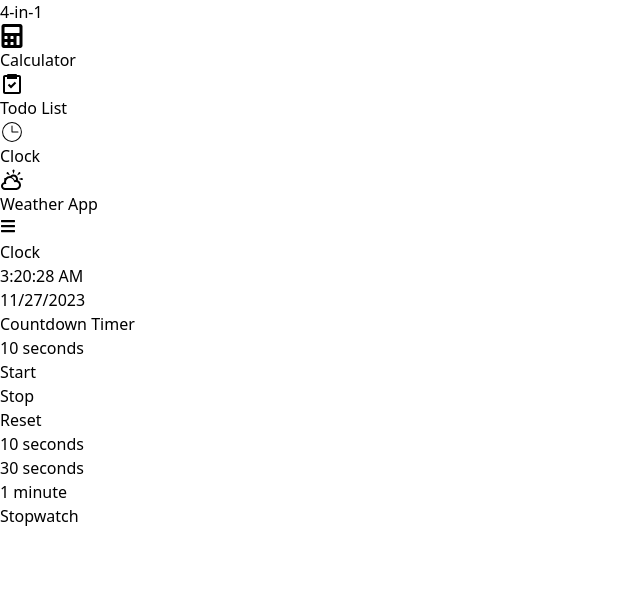
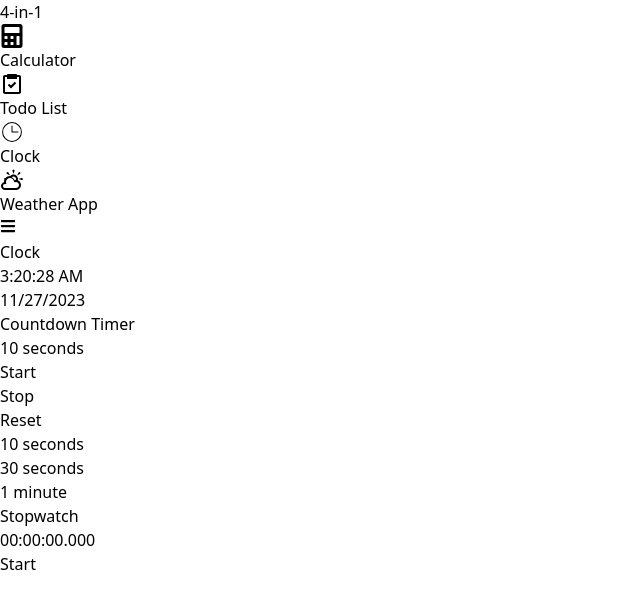
Before and after one commit to nm1008/4-in-1-typescript, a React (Vite) app: page /clock in a window 1280 px wide. Shown: the top 608 px of the page, without its empty margins (0-640 px from the left). Built offline with nearby package versions, Linux system fonts and the light colour scheme.

Commit message:
fixed components folder // implemented stopwatch in clock page

```diff
--- a/src/App.tsx
+++ b/src/App.tsx
@@ -1,6 +1,6 @@
 import { Routes, Route } from "react-router";
 
-import Nav from "./components/Navbar/Nav";
+import Nav from "./components/nav";
 import Calculator from "./pages/Calculator/Calculator";
 import Todo from "./pages/TodoList/Todo";
 import ClockPage from "./pages/Clock/ClockPage";
--- a/src/pages/Clock/ClockPage.tsx
+++ b/src/pages/Clock/ClockPage.tsx
@@ -1,5 +1,6 @@
 import Clock from "./Clock";
 import CountdownTimer from "./Countdown/CountdownTimer";
+import Stopwatch from "./Stopwatch/Stopwatch";
 
 const ClockPage = () => {
   return (
@@ -19,7 +20,7 @@ const ClockPage = () => {
           </div>
           <div className="w-full flex items-center justify-center flex-col md:w-1/2 mx-5">
             <h1 className="text-center text-3xl font-bold mb-5">Stopwatch</h1>
-            {/* <Stopwatch /> */}
+            <Stopwatch />
           </div>
         </div>
       </div>
--- a/src/pages/Clock/Countdown/CountdownTimer.tsx
+++ b/src/pages/Clock/Countdown/CountdownTimer.tsx
@@ -1,4 +1,4 @@
-import Button from "../../../components/Button/Button";
+import Button from "../../../components/Button";
 import { useEffect, useState } from "react";
 import CountdownExpired from "./CountdownExpired";
 
--- /dev/null
+++ b/src/pages/Clock/Stopwatch/Stopwatch.tsx
@@ -0,0 +1,71 @@
+import { useEffect, useState } from "react";
+import Button from "../../../components/Button";
+
+const Stopwatch = () => {
+  const [time, setTime] = useState<number | any>(0);
+  const [timer, setTimer] = useState<boolean | any>(false);
+
+  useEffect(() => {
+    if (timer) {
+      const intervalId = setInterval(() => {
+        setTime((prevTime: number) => prevTime + 10);
+      }, 10);
+      return () => clearInterval(intervalId);
+    }
+  }, [timer]);
+
+  const handleStartStopwatch = () => {
+    setTimer(true);
+  };
+
+  const handlePauseStopwatch = () => {
+    setTimer(false);
+  };
+
+  const handleResetStopwatch = () => {
+    setTime(0);
+    setTimer(false);
+  };
+
+  const formatTime = (milliseconds: number) => {
+    const totalMilliseconds = milliseconds;
+    const millisecondsPart = Math.floor(totalMilliseconds % 1000);
+    const seconds = Math.floor((totalMilliseconds / 1000) % 60);
+    const minutes = Math.floor((totalMilliseconds / (1000 * 60)) % 60);
+    const hours = Math.floor((totalMilliseconds / (1000 * 60 * 60)) % 24);
+
+    return `${hours.toString().padStart(2, "0")}:${minutes
+      .toString()
+      .padStart(2, "0")}:${seconds
+      .toString()
+      .padStart(2, "0")}.${millisecondsPart.toString().padStart(3, "0")}`;
+  };
+
+  return (
+    <div className="w-full bg-white rounded-lg shadow dark:border md:mt-0 sm:max-w-lg xl:p-0">
+      <div className=" space-y-4 h md:space-y-6 sm:p-8">
+        <div className="flex gap-10 h-52 justify-center flex-col items-center md:h-58 ">
+          <h1 className="text-4xl font-bold">{formatTime(time)}</h1>
+          <div className="flex gap-3">
+            {timer > 0 ? (
+              <>
+                <Button color={"bg-red-600"} onClick={handlePauseStopwatch}>
+                  Pause
+                </Button>
+                <Button color={"bg-amber-600"} onClick={handleResetStopwatch}>
+                  Reset
+                </Button>
+              </>
+            ) : (
+              <Button color={"bg-green-600"} onClick={handleStartStopwatch}>
+                Start
+              </Button>
+            )}
+          </div>
+        </div>
+      </div>
+    </div>
+  );
+};
+
+export default Stopwatch;
--- a/src/pages/TodoList/Todo.tsx
+++ b/src/pages/TodoList/Todo.tsx
@@ -1,7 +1,7 @@
 import { useState } from "react";
 
-import Button from "../../components/Button/Button";
-import TodoTask from "../../components/TodoTask/TodoTask";
+import Button from "../../components/Button";
+import TodoTask from "../../components/TodoTask";
 
 const Todo = () => {
   const [userInput, setUserInput] = useState<string>("");
```
Also changed, not shown: src/components/Button.tsx (renamed from src/components/Button/Button.tsx), src/components/TodoTask.tsx (renamed from src/components/TodoTask/TodoTask.tsx), src/components/nav.tsx (renamed from src/components/Navbar/Nav.tsx).
